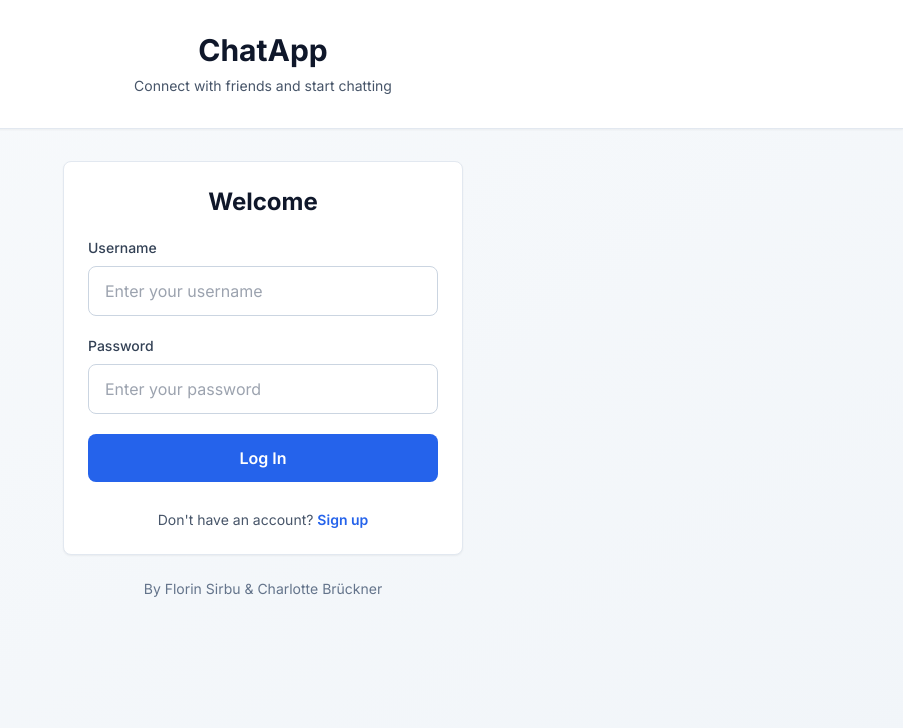
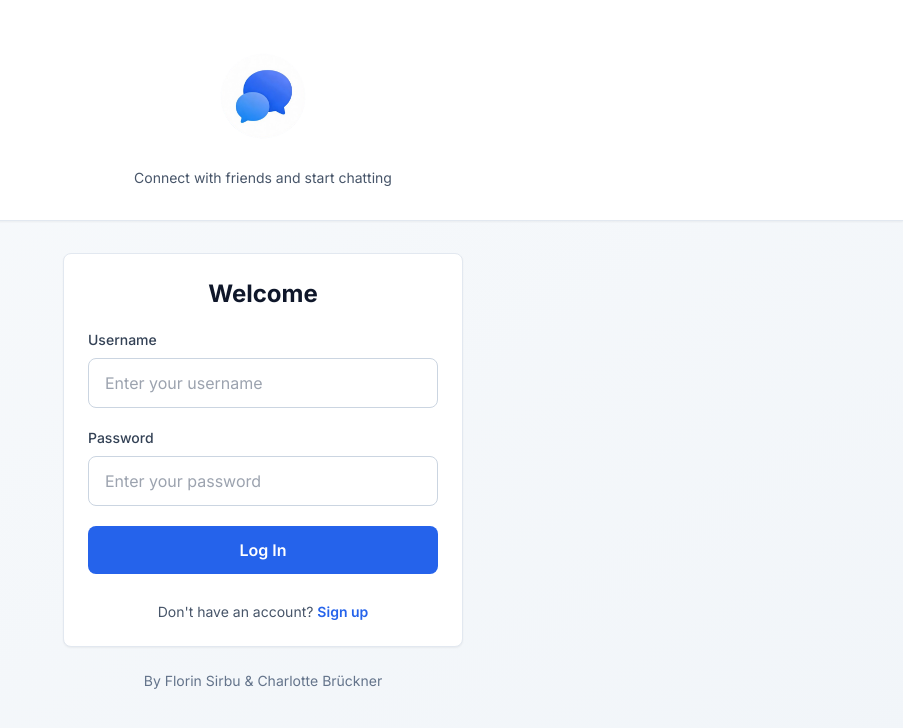
Before and after one commit to florinsirbu99as/ChatApp, a Next.js app: page / in a window 1280 px wide. Shown: the top 728 px of the page, without its empty margins (377-1280 px from the left). Built offline with nearby package versions, Linux system fonts and the light colour scheme.

Commit message:
add logo and automatic chat update

```diff
--- a/src/app/home/chat/[chatid]/page.tsx
+++ b/src/app/home/chat/[chatid]/page.tsx
@@ -39,6 +39,13 @@ export default function ChatPage() {
     if (chatid) {
       fetchMessages()
       fetchChatName()
+
+      // Set up polling to fetch messages every 2 seconds
+      const pollInterval = setInterval(() => {
+        fetchMessages()
+      }, 2000)
+
+      return () => clearInterval(pollInterval)
     }
   }, [chatid])
 
--- a/src/app/home/page.tsx
+++ b/src/app/home/page.tsx
@@ -100,9 +100,12 @@ export default function HomePage() {
       <div className="sticky top-0 z-10 bg-white border-b border-slate-200 shadow-sm">
         <div className="mx-auto max-w-2xl px-4 sm:px-6 py-4 sm:py-6">
           <div className="flex items-center justify-between">
-            <div>
-              <h1 className="text-3xl font-bold text-slate-900">Messages</h1>
-              <p className="text-sm text-slate-600 mt-1">Stay connected with your chats</p>
+            <div className="flex items-center gap-3">
+              <img src="/logo.png" alt="Logo" className="h-10 w-10 object-contain" />
+              <div>
+                <h1 className="text-3xl font-bold text-slate-900">Messages</h1>
+                <p className="text-sm text-slate-600 mt-1">Stay connected with your chats</p>
+              </div>
             </div>
           </div>
         </div>
--- a/src/app/page.tsx
+++ b/src/app/page.tsx
@@ -13,9 +13,7 @@ export default function HomePage() {
       <div className="bg-white border-b border-slate-200 shadow-sm">
         <div className="mx-auto max-w-md px-4 sm:px-6 py-6 sm:py-8">
           <div className="text-center">
-            <h1 className="text-3xl font-bold text-slate-900 mb-2">
-              ChatApp
-            </h1>
+            <img src="/logo.png" alt="ChatApp Logo" className="h-32 w-32 mx-auto mb-2 object-contain" />
             <p className="text-sm text-slate-600">
               Connect with friends and start chatting
             </p>
```
Also changed, not shown: public/logo.png (added).
